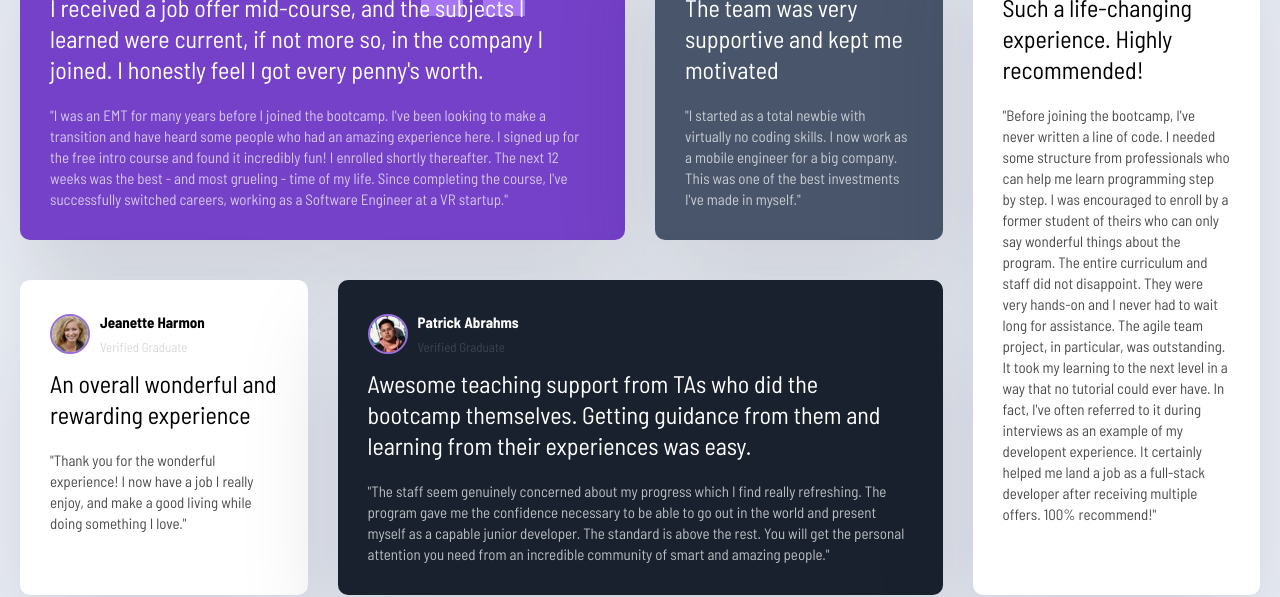
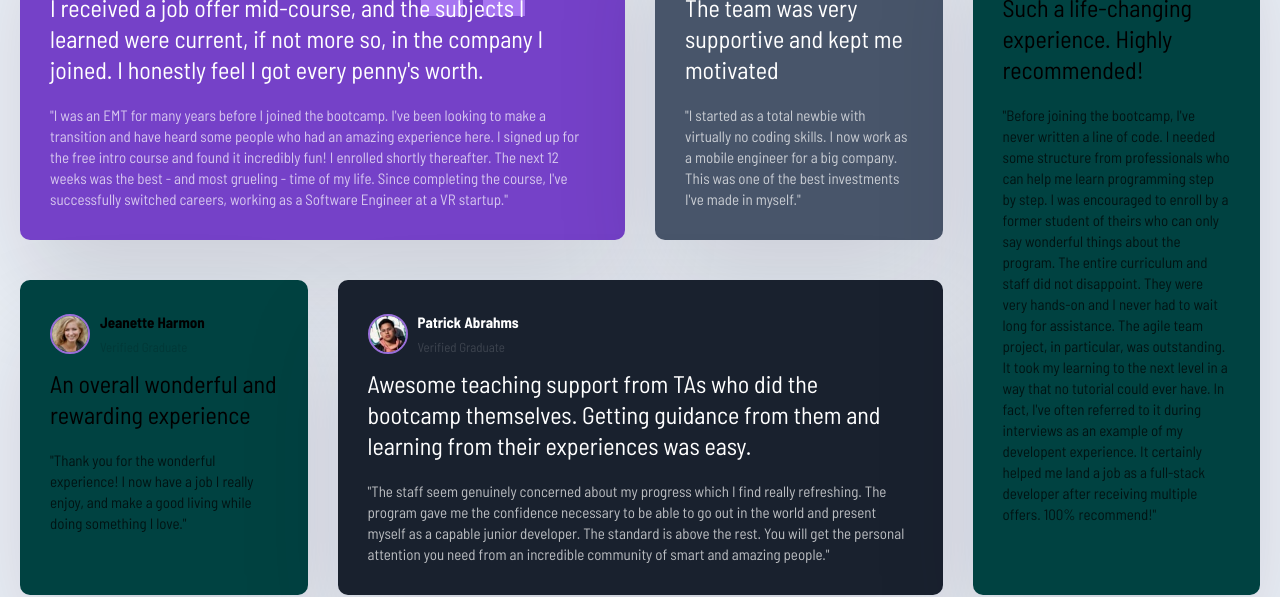
Before and after one commit to TopBoy7/css-grid, a plain HTML site: page index.html in a window 1280 px wide. Shown: the part 216-813 px from the top of the page. Drawn offline with Linux system fonts and the light colour scheme.

Commit message:
Update style.css

```diff
--- a/css/style.css
+++ b/css/style.css
@@ -24,7 +24,7 @@ body {
 }
 
 .card {
-  background: #fff;
+  background: hsl(179, 100%, 13%);
   border-radius: 10px;
   padding: 30px;
   box-shadow: rgba(17, 12, 46, 0.15) 0px 48px 100px 0px;
```
